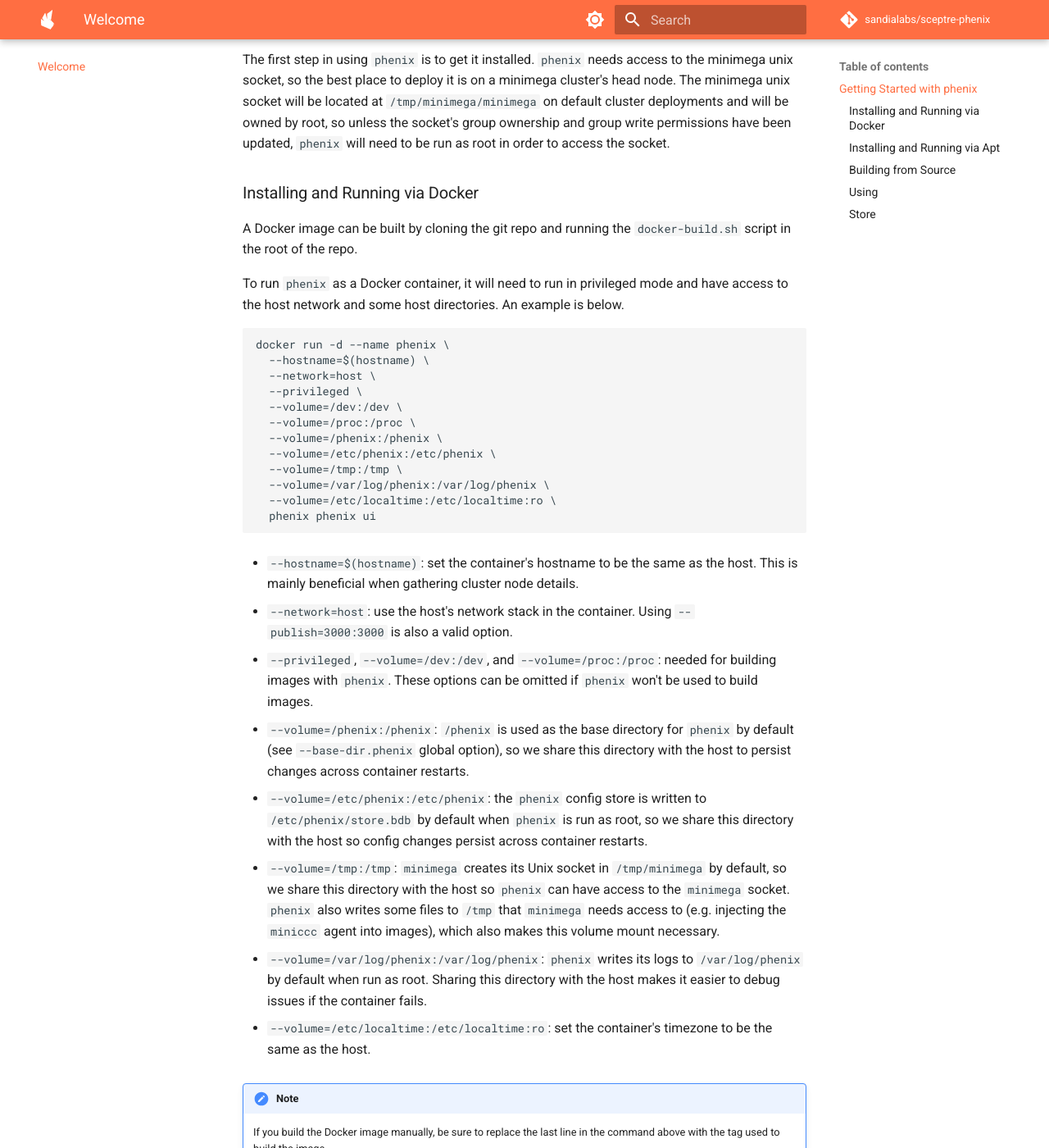
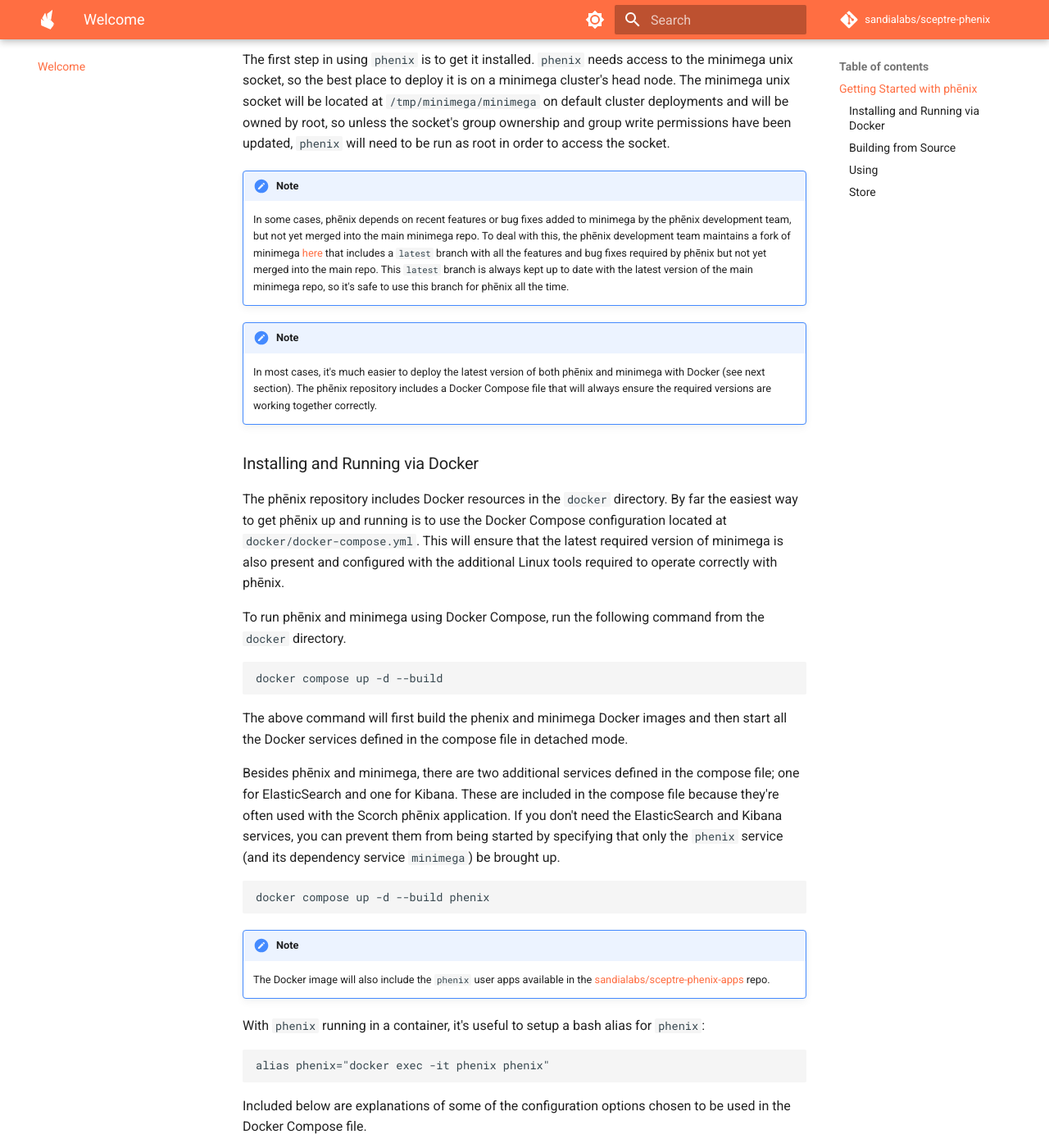
Before and after one commit to sandialabs/sceptre-phenix-docs, an MkDocs documentation site: the page built from docs/index.md, in a window 1280 px wide and 1400 px high, scrolled down 310 px. Shown: the whole window at 82% size. Built offline with MkDocs 1.6.1 and Material for MkDocs 9.7.7, drawn with Linux system fonts in a browser that asks for light colours; comment, search, counter and statistics services are not loaded; the version menu is left out; some of the changed text lies outside the part shown.

Commit message:
fix: update main page with instructions for Docker Compose

````diff
--- a/docs/index.md
+++ b/docs/index.md
@@ -2,10 +2,10 @@
 
 This is the documentation for the minimega `phenix` orchestration tool. `phenix`
 development happens in the
-[sandia-minimega/phenix](https://github.com/sandia-minimega/phenix) GitHub
+[sandialabs/sceptre-phenix](https://github.com/sandialabs/sceptre-phenix) GitHub
 repository.
 
-## Getting Started with phenix
+## Getting Started with phēnix
 
 The first step in using `phenix` is to get it installed. `phenix` needs access
 to the minimega unix socket, so the best place to deploy it is on a minimega
@@ -15,65 +15,55 @@
 been updated, `phenix` will need to be run as root in order to access the
 socket.
 
+!!! note
+    In some cases, phēnix depends on recent features or bug fixes added to
+    minimega by the phēnix development team, but not yet merged into the main
+    minimega repo. To deal with this, the phēnix development team maintains a
+    fork of minimega [here](https://github.com/activeshadow/minimega) that
+    includes a `latest` branch with all the features and bug fixes required by
+    phēnix but not yet merged into the main repo. This `latest` branch is always
+    kept up to date with the latest version of the main minimega repo, so it's
+    safe to use this branch for phēnix all the time.
+
+!!! note
+    In most cases, it's much easier to deploy the latest version of both phēnix
+    and minimega with Docker (see next section). The phēnix repository includes
+    a Docker Compose file that will always ensure the required versions are
+    working together correctly.
+
 ### Installing and Running via Docker
 
-A Docker image can be built by cloning the git repo and running the
-`docker-build.sh` script in the root of the repo.
+The phēnix repository includes Docker resources in the `docker` directory. By
+far the easiest way to get phēnix up and running is to use the Docker Compose
+configuration located at `docker/docker-compose.yml`. This will ensure that the
+latest required version of minimega is also present and configured with the
+additional Linux tools required to operate correctly with phēnix.
 
-To run `phenix` as a Docker container, it will need to run in privileged mode
-and have access to the host network and some host directories. An example is
-below.
+To run phēnix and minimega using Docker Compose, run the following command from
+the `docker` directory.
 
 ```
-docker run -d --name phenix \
-  --hostname=$(hostname) \
-  --network=host \
-  --privileged \
-  --volume=/dev:/dev \
-  --volume=/proc:/proc \
-  --volume=/phenix:/phenix \
-  --volume=/etc/phenix:/etc/phenix \
-  --volume=/tmp:/tmp \
-  --volume=/var/log/phenix:/var/log/phenix \
-  --volume=/etc/localtime:/etc/localtime:ro \
-  phenix phenix ui
+docker compose up -d --build
 ```
 
-* `--hostname=$(hostname)`: set the container's hostname to be the same as the
-  host. This is mainly beneficial when gathering cluster node details.
+The above command will first build the phenix and minimega Docker images and
+then start all the Docker services defined in the compose file in detached mode.
 
-* `--network=host`: use the host's network stack in the container. Using
-  `--publish=3000:3000` is also a valid option.
+Besides phēnix and minimega, there are two additional services defined in the
+compose file; one for ElasticSearch and one for Kibana. These are included in
+the compose file because they're often used with the Scorch phēnix application.
+If you don't need the ElasticSearch and Kibana services, you can prevent them
+from being started by specifying that only the `phenix` service (and its
+dependency service `minimega`) be brought up.
 
-* `--privileged`, `--volume=/dev:/dev`, and `--volume=/proc:/proc`: needed for
-  building images with `phenix`. These options can be omitted if `phenix` won't
-  be used to build images.
-
-* `--volume=/phenix:/phenix`: `/phenix` is used as the base directory for
-  `phenix` by default (see `--base-dir.phenix` global option), so we share this
-  directory with the host to persist changes across container restarts.
-
-* `--volume=/etc/phenix:/etc/phenix`: the `phenix` config store is written to
-  `/etc/phenix/store.bdb` by default when `phenix` is run as root, so we share
-  this directory with the host so config changes persist across container
-  restarts.
-
-* `--volume=/tmp:/tmp`: `minimega` creates its Unix socket in `/tmp/minimega` by
-  default, so we share this directory with the host so `phenix` can have access
-  to the `minimega` socket. `phenix` also writes some files to `/tmp` that
-  `minimega` needs access to (e.g. injecting the `miniccc` agent into images),
-  which also makes this volume mount necessary.
-
-* `--volume=/var/log/phenix:/var/log/phenix`: `phenix` writes its logs to
-  `/var/log/phenix` by default when run as root. Sharing this directory with the
-  host makes it easier to debug issues if the container fails.
-
-* `--volume=/etc/localtime:/etc/localtime:ro`: set the container's timezone to
-  be the same as the host.
+```
+docker compose up -d --build phenix
+```
 
 !!! note
-    If you build the Docker image manually, be sure to replace the last line in
-    the command above with the tag used to build the image.
+    The Docker image will also include the `phenix` user apps available in the
+    [sandialabs/sceptre-phenix-apps](https://github.com/sandialabs/sceptre-phenix-apps)
+    repo.
 
 With `phenix` running in a container, it's useful to setup a bash alias for
 `phenix`:
@@ -82,41 +72,41 @@
 alias phenix="docker exec -it phenix phenix"
 ```
 
-!!! note
-    The Docker image will also include the `phenix` user apps available in the
-    [sandia-minimega/phenix-apps](https://github.com/sandia-minimega/phenix-apps)
-    repo.
+Included below are explanations of some of the configuration options chosen to
+be used in the Docker Compose file.
 
-### Installing and Running via Apt
+The Docker `privileged` mode, along with the `/dev` and `/proc` volume mounts,
+are needed for building QCOW2 VM images with phēnix. They can be omitted if
+phēnix won't be used to build images.
 
-A `minimega` Debian package is hosted at
-[https://apt.sceptre.dev](https://apt.sceptre.dev) that includes all the
-`minimega` executables, as well as the `phenix` executable. The `minimega`
-executables in this package will be more up-to-date than the versioned Debian
-package released by the official `minimega` development team.
+The `/var/log/phenix` volume mount is shared with the host to make debugging
+failed container issues easier, since phēnix writes logs to `/var/log/phenix` by
+default when run as root.
 
-When installed via the Debian package, `systemd` units get installed for
-`minimega`, `miniweb`, and `phenix`, and a `minimega` system group is created.
-Any user part of the `minimega` group can access minimega without having to run
-as root.
+The `/etc/phenix` volume mount is shared with the host to persist phēnix
+configuration changes across container restarts, since the phēnix configuration
+store is written to `/etc/phenix/store.bdb` by default when run as root.
 
-Contrary to the `phenix` Docker image, the `phenix-apps` must be installed
-separately, but there's a Debian package for them too.
+The `/var/run/netns` volume mount is shared with the host to synchronize network
+namespaces created by phēnix taps between the phēnix and minimega containers.
 
-See [https://apt.sceptre.dev](https://apt.sceptre.dev) for instructions on
-adding the Apt repo and installing `phenix` (via the `minimega` package) and
-`phenix-apps`.
+The `/phenix` volume mount is used as the base directory for phēnix by default
+(see `--base-dir.phenix` global option), so we share this directory with the
+host to persist changes across container restarts.
 
 ### Building from Source
 
-To build locally, you will need Golang v1.14 and Node v14.2 installed. Once
-those are installed (if not already), simply run `make bin/phenix`.
+The easiest way to build from source is to use the Docker-based build script
+located at `hack/build/docker-build.sh` by running the following command from
+the root directory of the repository.
 
-If you do not want to install Golang and/or Node locally, you can also use
-Docker to build phenix (assuming you have Docker installed). Simply run
-`./docker-build.sh` from the `phenix` directory and once built, the phenix
-binary will be available at `bin/phenix`. See `./docker-build.sh -h` for usage
-details.
+```
+hack/build/docker-build.sh
+```
+
+Once the build is finished, there will be a `phenix` executable located in the
+`bin` directory. For additional usage details, pass the `-h` option to the build
+script.
 
 ### Using
 
````
